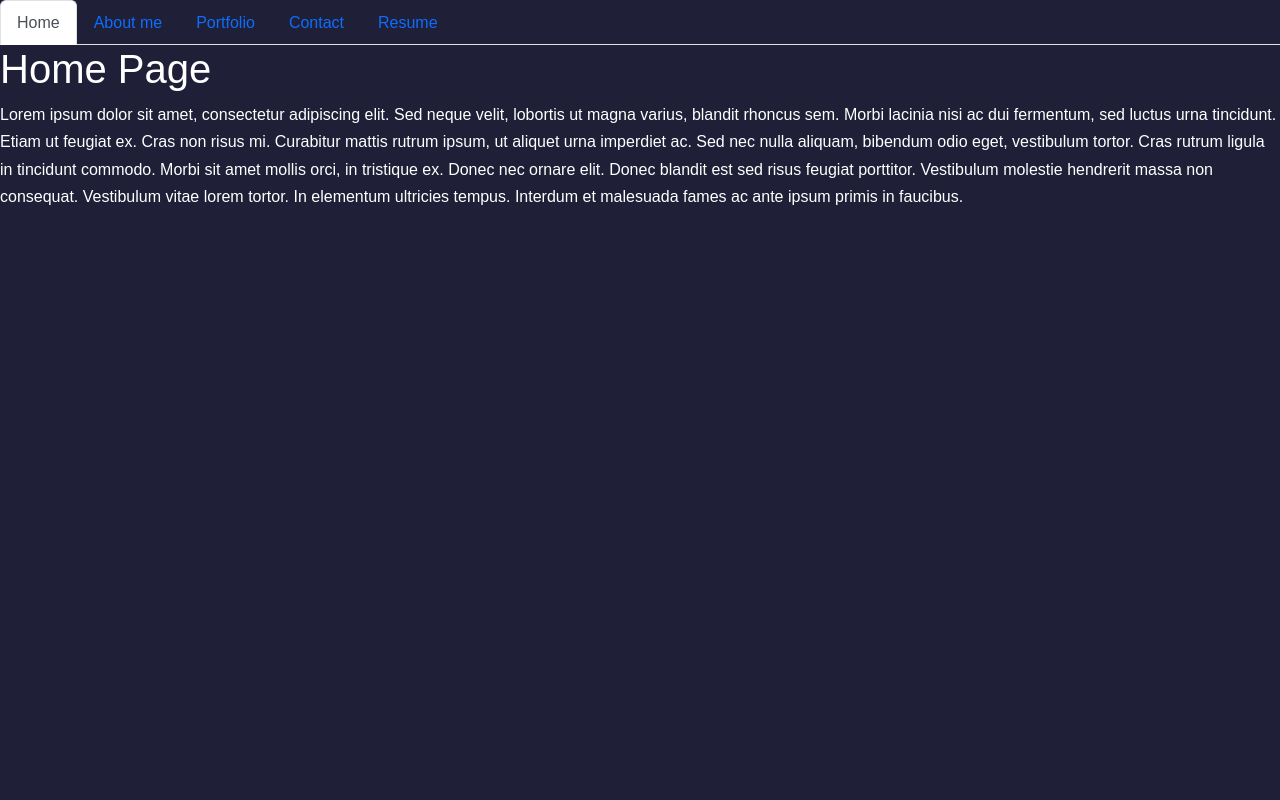
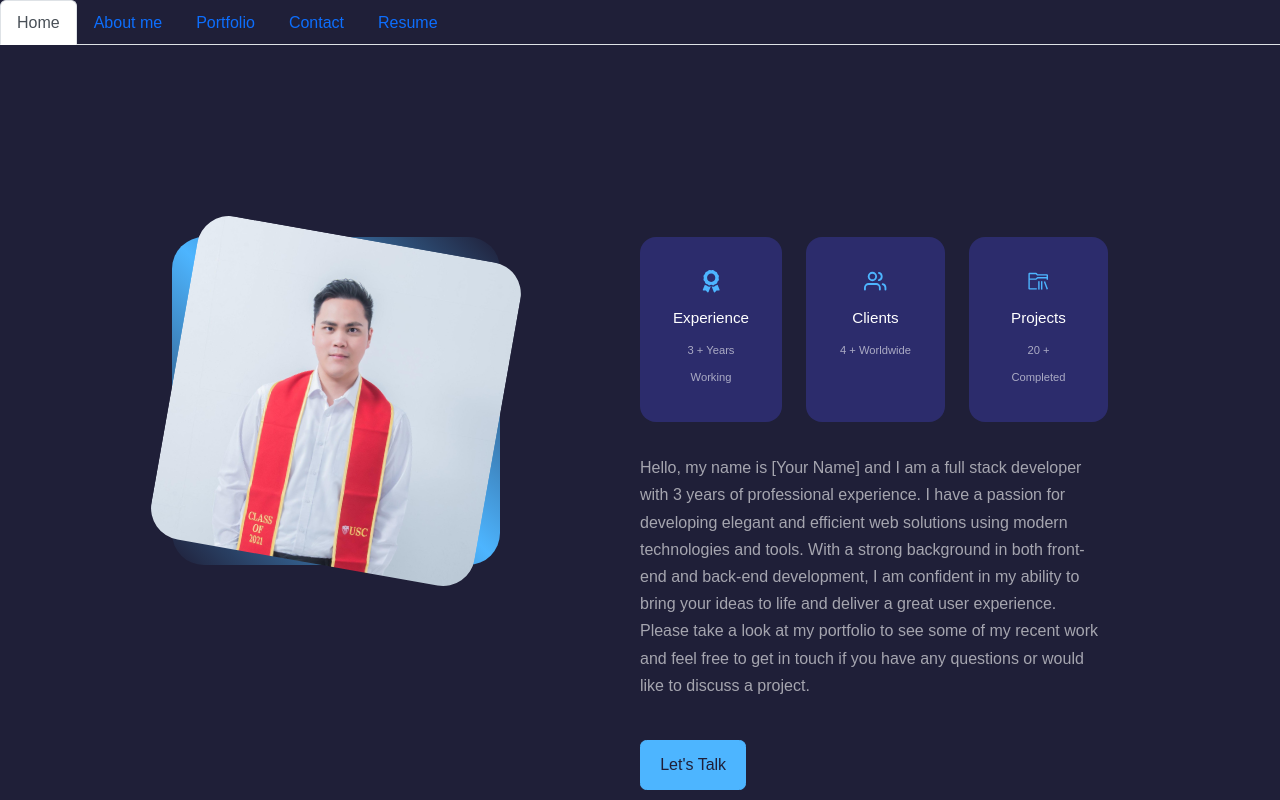
Before and after one commit to Andrew-TechMaster/AndrewChou-Portfolio-React, a React (Create React App) app: page / in a window 1280 px wide. Built offline with nearby package versions, Linux system fonts and the light colour scheme.

Commit message:
Finish home page

```diff
--- a/src/components/PortfolioContainer.js
+++ b/src/components/PortfolioContainer.js
@@ -2,7 +2,7 @@ import React, { useState } from "react";
 import NavTabs from "./NavTabs";
 import About from "./pages/About/About";
 import Contact from "./pages/Contact";
-import Home from "./pages/Home";
+import Home from "./pages/Home/Home";
 import Portfolio from "./pages/Portfolio";
 import Resume from "./pages/Resume";
 
--- a/src/components/pages/Home.js
+++ /dev/null
@@ -1,21 +0,0 @@
-import React from 'react';
-
-export default function Home() {
-  return (
-    <div>
-      <h1>Home Page</h1>
-      <p>
-        Lorem ipsum dolor sit amet, consectetur adipiscing elit. Sed neque
-        velit, lobortis ut magna varius, blandit rhoncus sem. Morbi lacinia nisi
-        ac dui fermentum, sed luctus urna tincidunt. Etiam ut feugiat ex. Cras
-        non risus mi. Curabitur mattis rutrum ipsum, ut aliquet urna imperdiet
-        ac. Sed nec nulla aliquam, bibendum odio eget, vestibulum tortor. Cras
-        rutrum ligula in tincidunt commodo. Morbi sit amet mollis orci, in
-        tristique ex. Donec nec ornare elit. Donec blandit est sed risus feugiat
-        porttitor. Vestibulum molestie hendrerit massa non consequat. Vestibulum
-        vitae lorem tortor. In elementum ultricies tempus. Interdum et malesuada
-        fames ac ante ipsum primis in faucibus.
-      </p>
-    </div>
-  );
-}
--- /dev/null
+++ b/src/components/pages/Home/Home.js
@@ -0,0 +1,52 @@
+import React from "react";
+import { FaAward } from "react-icons/fa";
+import { FiUsers } from "react-icons/fi";
+import { VscFolderLibrary } from "react-icons/vsc";
+import ME from "../../../asstes/me.jpg";
+import "./home.css";
+
+export default function Home() {
+  return (
+    <section id="about">
+      <div className="container about__container">
+        <div className="about__me">
+          <div className="about__me-image">
+            <img src={ME} alt="about image" />
+          </div>
+        </div>
+        <div className="about__content">
+          <div className="about__cards">
+            <article className="about__card">
+              <FaAward className="about__icon" />
+              <h5>Experience</h5>
+              <small>3 + Years Working</small>
+            </article>
+            <article className="about__card">
+              <FiUsers className="about__icon" />
+              <h5>Clients</h5>
+              <small>4 + Worldwide</small>
+            </article>
+            <article className="about__card">
+              <VscFolderLibrary className="about__icon" />
+              <h5>Projects</h5>
+              <small>20 + Completed</small>
+            </article>
+          </div>
+          <p>
+            Hello, my name is [Your Name] and I am a full stack developer with 3
+            years of professional experience. I have a passion for developing
+            elegant and efficient web solutions using modern technologies and
+            tools. With a strong background in both front-end and back-end
+            development, I am confident in my ability to bring your ideas to
+            life and deliver a great user experience. Please take a look at my
+            portfolio to see some of my recent work and feel free to get in
+            touch if you have any questions or would like to discuss a project.
+          </p>
+          <a href="#contact" className="btn btn-primary">
+            Let's Talk
+          </a>
+        </div>
+      </div>
+    </section>
+  );
+}
--- /dev/null
+++ b/src/components/pages/Home/home.css
@@ -0,0 +1,108 @@
+#about {
+    margin-top: 15%;
+}
+
+.about__container {
+    display: grid;
+    grid-template-columns: 35% 50%;
+    gap: 15%
+}
+
+.about__me {
+    width: 100%;
+    aspect-ratio: 1/1;
+    border-radius: 2rem;
+    background: linear-gradient(45deg, transparent, var(--color-primary), transparent);
+    display: grid;
+    /* place-items: center; */
+}
+
+.about__me-image {
+    border-radius: 2rem;
+    overflow: hidden;
+    transform: rotate(10deg);
+    transition: var(--transition);
+}
+
+.about__me-image:hover {
+    transform: rotate(0deg);
+}
+
+.about__cards {
+    display: grid;
+    grid-template-columns: repeat(3, 1fr);
+    gap: 1.5rem;
+}
+
+.about__card {
+    background-color: var(--color-bg-variant);
+    border: 1px solid transparent;
+    border-radius: 1rem;
+    padding: 2rem;
+    text-align: center;
+    transition: var(--transition);
+}
+
+.about__card:hover {
+    background: transparent;
+    border-color: var(--color-primary-variant);
+    cursor: default;
+}
+
+.about__icon {
+    color: var(--color-primary);
+    font-size: 1.4rem;
+    margin-bottom: 1rem;
+}
+
+.about__card h5 {
+    font-size: 0.95rem;
+}
+
+.about__card small {
+    font-size: 0.7rem;
+    color: var(--color-light)
+}
+
+.about__content p {
+    margin: 2rem 0 2.6rem;
+    color: var(--color-light);
+}
+
+/*=============== MEDIA QUERIES (MEDIUM DEVICES) ===============*/
+@media screen and (max-width: 1024px) {
+    .about__container {
+        grid-template-columns: 1fr;
+        gap: 0;
+    }
+
+    .about__me {
+        width: 50%;
+        margin: 2rem auto 4rem;
+    }
+
+    .about__content p {
+        margin: 1rem 0 1.5rem;
+    }
+}
+
+/*=============== MEDIA QUERIES (SMALL DEVICES) ===============*/
+@media screen and (max-width: 600px) {
+    .about__me {
+        width: 65%;
+        margin: 0 auto 3rem;
+    }
+
+    .about__cards {
+        grid-template-columns: 1fr 1fr;
+        gap: 1rem;
+    }
+
+    .about__content {
+        text-align: center;
+    }
+
+    .about__content p {
+        margin: 1rem 0;
+    }
+}
```
